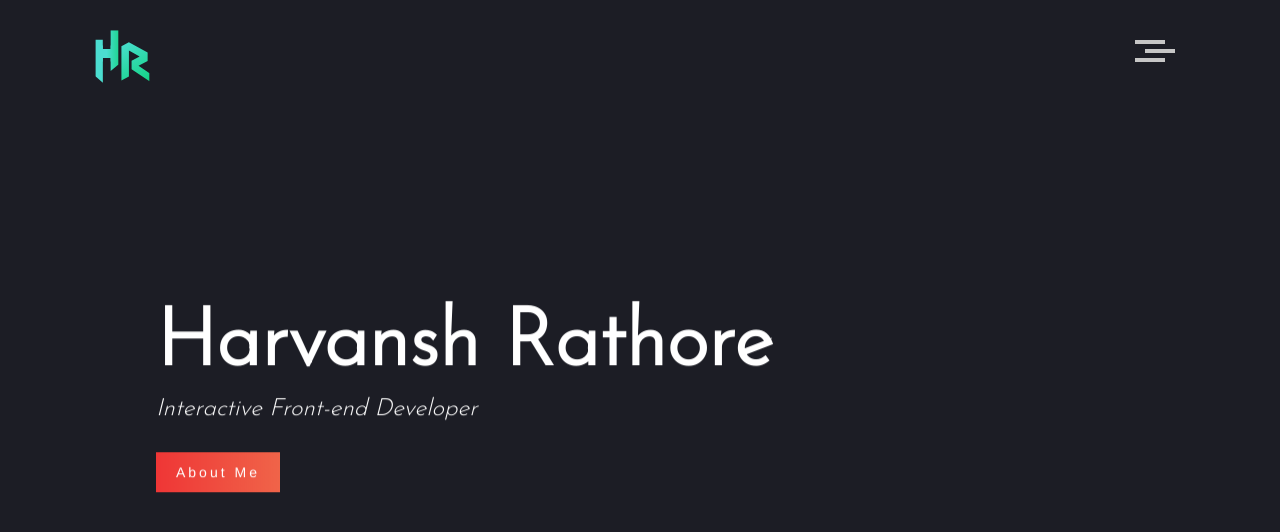
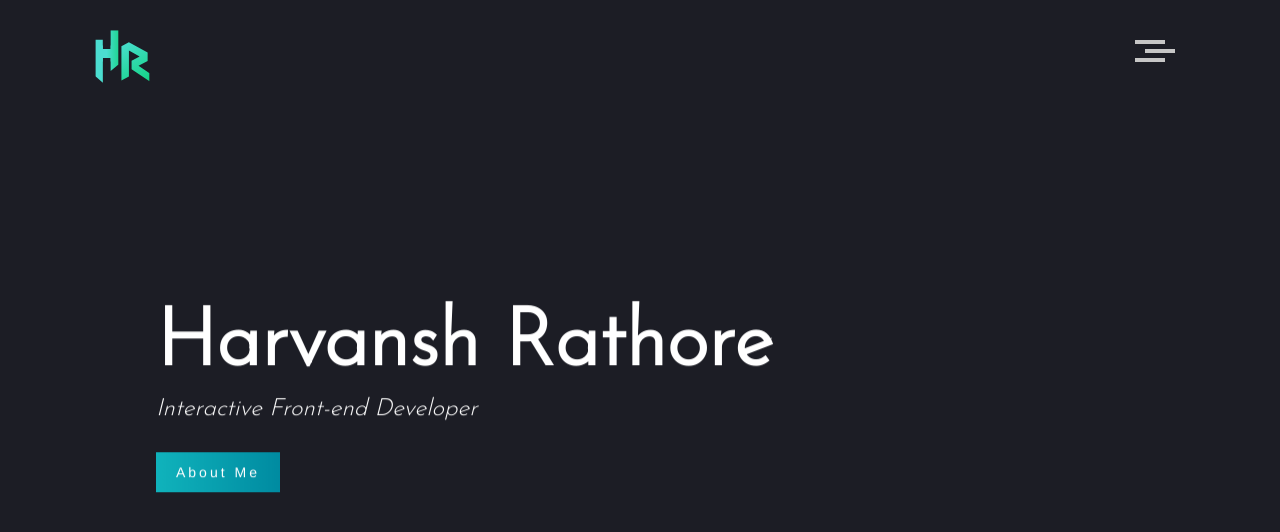
Before and after one commit to Harvansh-1234/portfolioWebApp, a React (Create React App) app: page / in a window 1280 px wide. Shown: the top 532 px of the page. Built offline with nearby package versions, Linux system fonts and the light colour scheme.

Commit message:
color palette, fonts

```diff
--- a/src/App.css
+++ b/src/App.css
@@ -1,3 +1,14 @@
+@import url('https://fonts.googleapis.com/css2?family=Josefin+Sans:wght@300&family=Pontano+Sans&display=swap');
+/* font-family: 'Josefin Sans', sans-serif;
+font-family: 'Pontano Sans', sans-serif;
+
+#003f5c
+#006481
+#008ba1
+#10b3bc
+#4bddd0
+
+*/
 .divbody {
   width: 100%;
   color: white;
@@ -18,7 +29,7 @@ h3,
 h4,
 h5,
 h6 {
-  font-family: League Spartan, Helvetica, Arial, sans-serif;
+  font-family: 'Josefin Sans', sans-serif;
   color: inherit;
   margin-top: 0;
   padding-top: 0;
--- a/src/CSS/Home.css
+++ b/src/CSS/Home.css
@@ -1,4 +1,4 @@
-@import url("https://fonts.googleapis.com/css2?family=Josefin+Sans:wght@300&display=swap");
+@import url('https://fonts.googleapis.com/css2?family=Josefin+Sans:wght@300&family=Pontano+Sans&display=swap');
 .name {
   font-size: 3em;
   font-weight: 800;
@@ -82,8 +82,8 @@ button {
 }
 .the-button .button-mask:before {
   width: 100%;
-  background-color: #1b2e63;
-  background: linear-gradient(270deg, #235aa6, #101b3b);
+  background-color: #00334b;
+  background: linear-gradient(270deg, #0086ac, #00334b);
   transition: -webkit-transform 0.6s cubic-bezier(0.694, 0.048, 0.335, 1) 0.05s;
   transition: transform 0.6s cubic-bezier(0.694, 0.048, 0.335, 1) 0.05s;
   transition: transform 0.6s cubic-bezier(0.694, 0.048, 0.335, 1) 0.05s,
@@ -102,8 +102,8 @@ button {
 }
 .the-button .button-mask:after {
   width: 80%;
-  background-color: #26408b;
-  background: linear-gradient(270deg, #235aa6, #213777);
+  background-color: #003f5c;
+  background: linear-gradient(270deg, #006481, #003f5c);
   transition: -webkit-transform 0.6s cubic-bezier(0.694, 0.048, 0.335, 1);
   transition: transform 0.6s cubic-bezier(0.694, 0.048, 0.335, 1);
   transition: transform 0.6s cubic-bezier(0.694, 0.048, 0.335, 1),
@@ -134,8 +134,8 @@ button {
   font-size: 0.875em;
   letter-spacing: 3px;
   padding: 12px 20px;
-  background-color: #f06449;
-  background: linear-gradient(270deg, #f06449, #ef3636);
+  background-color: #008ba1;
+  background: linear-gradient(270deg, #008ba1, #10b3bc);
   color: #fff;
   position: relative;
   transition: all 0.3s;
--- a/src/CSS/Navbar.css
+++ b/src/CSS/Navbar.css
@@ -1,3 +1,4 @@
+@import url('https://fonts.googleapis.com/css2?family=Josefin+Sans:wght@300&family=Pontano+Sans&display=swap');
 .container {
   cursor: pointer;
   position: absolute;
@@ -61,8 +62,9 @@ nav ul li {
 nav ul li a {
   color: #fafafa;
   font-size: 2em;
+  font-family: 'Josefin Sans', sans-serif;
   text-decoration: none;
-  font-weight: 500;
+  font-weight: 600;
   position: relative;
   opacity: 0;
   pointer-events: none;
```
